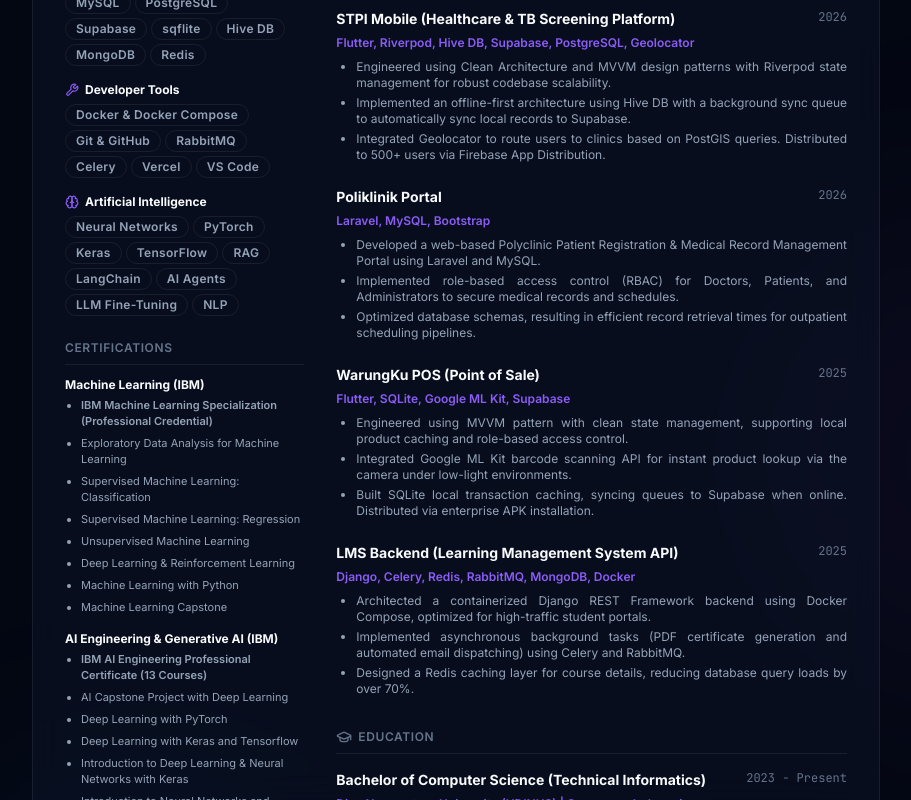
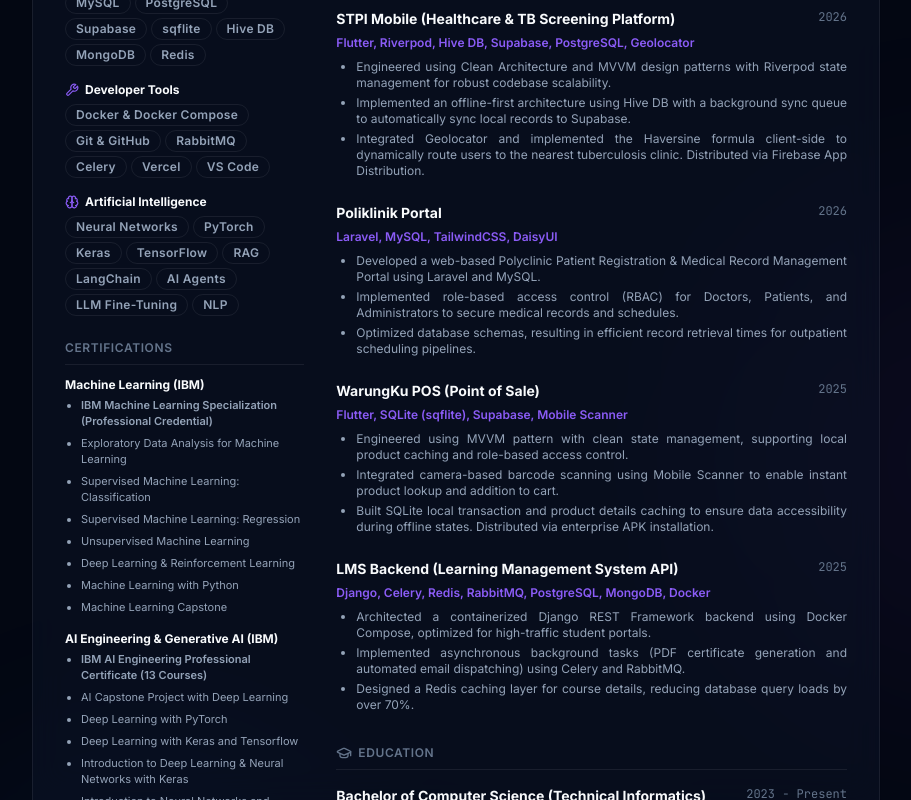
Before and after one commit to Braneee/portofolio, a Next.js app: page /resume in a window 1280 px wide. Shown: the part 820-1620 px from the top of the page, without its empty margins (184-1095 px from the left). Built offline with nearby package versions, Linux system fonts and the light colour scheme.

Commit message:
chore: Sync website resume page text with factual CV updates

```diff
--- a/src/app/resume/page.tsx
+++ b/src/app/resume/page.tsx
@@ -221,7 +221,7 @@
                   </div>
                   <span className="font-sans text-xs font-semibold text-primary-500">Decodes Media | Semarang, Indonesia</span>
                   <ul className="list-disc pl-5 mt-2 font-sans text-xs text-text-secondary space-y-1.5 text-justify">
-                    <li>Developed and launched STPI Mobile, a cross-platform Flutter application used by 500+ health workers for active tuberculosis screening.</li>
+                    <li>Developed STPI Mobile, a cross-platform Flutter application for active tuberculosis screening and patient tracking.</li>
                     <li>Implemented Clean Architecture and MVVM patterns with Riverpod state management, ensuring a highly modular and maintainable codebase.</li>
                     <li>Built an offline-first synchronization pipeline using Hive DB and Supabase, enabling seamless data entry in remote areas with low connectivity.</li>
                   </ul>
@@ -247,7 +247,7 @@
                   <ul className="list-disc pl-5 mt-1.5 font-sans text-xs text-text-secondary space-y-1 text-justify">
                     <li>Engineered using Clean Architecture and MVVM design patterns with Riverpod state management for robust codebase scalability.</li>
                     <li>Implemented an offline-first architecture using Hive DB with a background sync queue to automatically sync local records to Supabase.</li>
-                    <li>Integrated Geolocator to route users to clinics based on PostGIS queries. Distributed to 500+ users via Firebase App Distribution.</li>
+                    <li>Integrated Geolocator and implemented the Haversine formula client-side to dynamically route users to the nearest tuberculosis clinic. Distributed via Firebase App Distribution.</li>
                   </ul>
                 </div>
 
@@ -257,7 +257,7 @@
                     <span className="font-sans text-sm font-bold text-text-primary">Poliklinik Portal</span>
                     <span className="font-mono text-xs text-text-tertiary">2026</span>
                   </div>
-                  <span className="font-sans text-xs font-semibold text-primary-500">Laravel, MySQL, Bootstrap</span>
+                  <span className="font-sans text-xs font-semibold text-primary-500">Laravel, MySQL, TailwindCSS, DaisyUI</span>
                   <ul className="list-disc pl-5 mt-1.5 font-sans text-xs text-text-secondary space-y-1 text-justify">
                     <li>Developed a web-based Polyclinic Patient Registration & Medical Record Management Portal using Laravel and MySQL.</li>
                     <li>Implemented role-based access control (RBAC) for Doctors, Patients, and Administrators to secure medical records and schedules.</li>
@@ -271,11 +271,11 @@
                     <span className="font-sans text-sm font-bold text-text-primary">WarungKu POS (Point of Sale)</span>
                     <span className="font-mono text-xs text-text-tertiary">2025</span>
                   </div>
-                  <span className="font-sans text-xs font-semibold text-primary-500">Flutter, SQLite, Google ML Kit, Supabase</span>
+                  <span className="font-sans text-xs font-semibold text-primary-500">Flutter, SQLite (sqflite), Supabase, Mobile Scanner</span>
                   <ul className="list-disc pl-5 mt-1.5 font-sans text-xs text-text-secondary space-y-1 text-justify">
                     <li>Engineered using MVVM pattern with clean state management, supporting local product caching and role-based access control.</li>
-                    <li>Integrated Google ML Kit barcode scanning API for instant product lookup via the camera under low-light environments.</li>
-                    <li>Built SQLite local transaction caching, syncing queues to Supabase when online. Distributed via enterprise APK installation.</li>
+                    <li>Integrated camera-based barcode scanning using Mobile Scanner to enable instant product lookup and addition to cart.</li>
+                    <li>Built SQLite local transaction and product details caching to ensure data accessibility during offline states. Distributed via enterprise APK installation.</li>
                   </ul>
                 </div>
 
@@ -285,7 +285,7 @@
                     <span className="font-sans text-sm font-bold text-text-primary">LMS Backend (Learning Management System API)</span>
                     <span className="font-mono text-xs text-text-tertiary">2025</span>
                   </div>
-                  <span className="font-sans text-xs font-semibold text-primary-500">Django, Celery, Redis, RabbitMQ, MongoDB, Docker</span>
+                  <span className="font-sans text-xs font-semibold text-primary-500">Django, Celery, Redis, RabbitMQ, PostgreSQL, MongoDB, Docker</span>
                   <ul className="list-disc pl-5 mt-1.5 font-sans text-xs text-text-secondary space-y-1 text-justify">
                     <li>Architected a containerized Django REST Framework backend using Docker Compose, optimized for high-traffic student portals.</li>
                     <li>Implemented asynchronous background tasks (PDF certificate generation and automated email dispatching) using Celery and RabbitMQ.</li>
```
